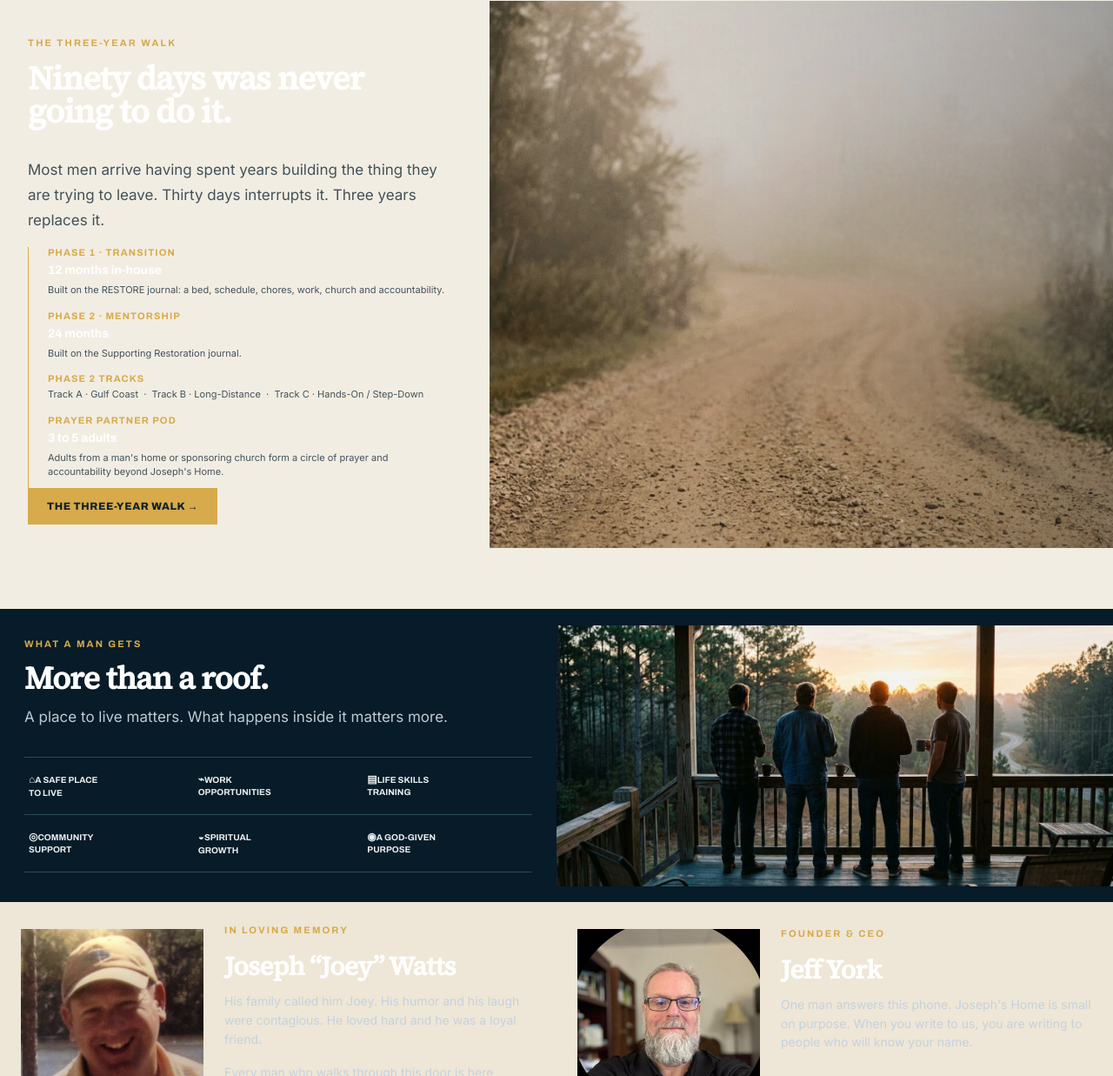
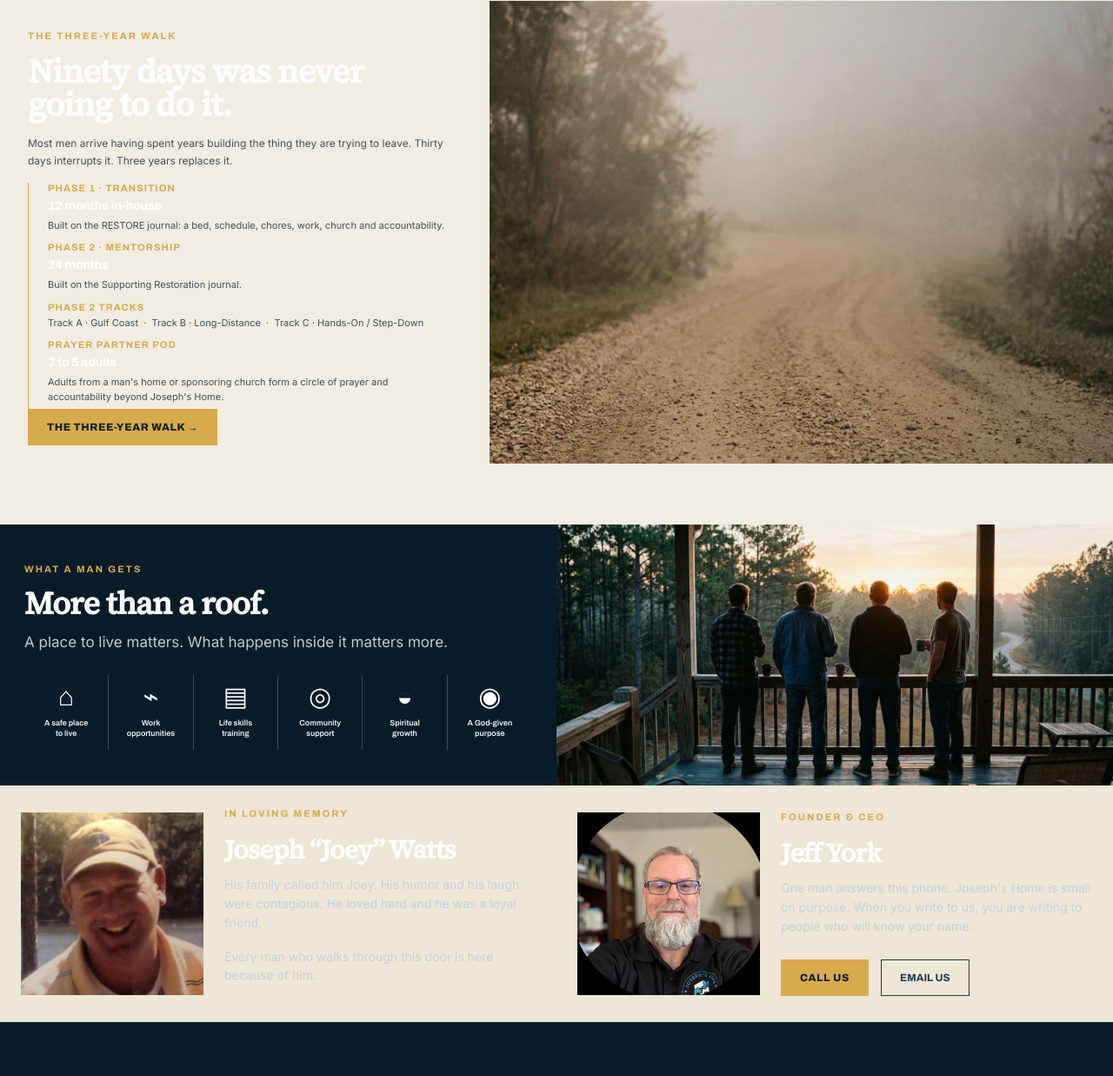
Before and after one commit to therostrumplatform-bit/thejosephhome, a plain HTML site: page index.html in a window 1280 px wide. Shown: the part 1347-2584 px from the top of the page at 87% size. Drawn offline with Linux system fonts and the light colour scheme.

Commit message:
Refine program density and six-icon benefit strip

```diff
--- a/styles.css
+++ b/styles.css
@@ -1292,3 +1292,11 @@ footer.foot .social img{border-radius:0!important;box-shadow:none!important}
 .jh-clean .jh-mission>.jh-wrap>div:first-child:after{content:"";display:block;width:46px;height:2px;background:#2f8199;margin-top:20px}
 @media(min-width:801px){.jh-clean .jh-hero{min-height:480px}.jh-clean .jh-hero-copy{max-width:610px}.jh-clean .jh-hero .jh-eyebrow{color:#fff}.jh-clean .jh-hero h1{font-size:62px}.jh-clean .jh-hero .jh-actions{margin-top:20px}.jh-clean .jh-hero-verse{max-width:430px}.jh-clean .jh-mission-grid>div:first-child>p{display:none}.jh-clean .jh-steps{padding:28px 0 30px}.jh-clean .jh-stepgrid article{min-height:100px}}
 @media(max-width:800px){.jh-clean .jh-hero .jh-eyebrow{color:#fff;font-size:9px}.jh-clean .jh-hero-verse{font-size:13px;margin-top:16px}.jh-clean .jh-hero-verse cite{display:block;margin:3px 0 0}.jh-clean .jh-mission-grid>div:first-child>p{display:none}}
+
+/* DETAIL MATCH — Three-Year Walk + More Than a Roof */
+.jh-clean .jh-tracks{padding-bottom:12px}.jh-clean .jh-tracks p{white-space:normal}
+.jh-clean .jh-iconrow{grid-template-columns:repeat(6,1fr);border-top:0;gap:0;margin-top:24px}
+.jh-clean .jh-iconrow span{min-height:86px;padding:10px 5px;border-bottom:0;border-right:1px solid #31505e;text-align:center;color:#fff;font:400 30px/1 Archivo,sans-serif}
+.jh-clean .jh-iconrow span:last-child{border-right:0}.jh-clean .jh-iconrow small{display:block;margin-top:10px;color:#eef3f4;font:600 9px/1.25 Archivo,sans-serif;text-transform:none}
+@media(min-width:801px){.jh-clean .jh-walk-copy{padding-top:34px;padding-bottom:30px}.jh-clean .jh-walk h2{margin-bottom:16px}.jh-clean .jh-walk-copy>p{font-size:12px;margin-bottom:14px}.jh-clean .jh-phases article{padding-bottom:7px}.jh-clean .jh-walk-photo{min-height:410px}.jh-clean .jh-roof-copy{padding-top:28px;padding-bottom:24px}}
+@media(max-width:800px){.jh-clean .jh-iconrow{grid-template-columns:repeat(3,1fr)}.jh-clean .jh-iconrow span:nth-child(3){border-right:0}.jh-clean .jh-iconrow span{border-bottom:1px solid #31505e}.jh-clean .jh-iconrow span:nth-child(n+4){border-bottom:0}.jh-clean .jh-iconrow span{font-size:25px}.jh-clean .jh-walk-copy{padding-top:32px;padding-bottom:34px}}
```
